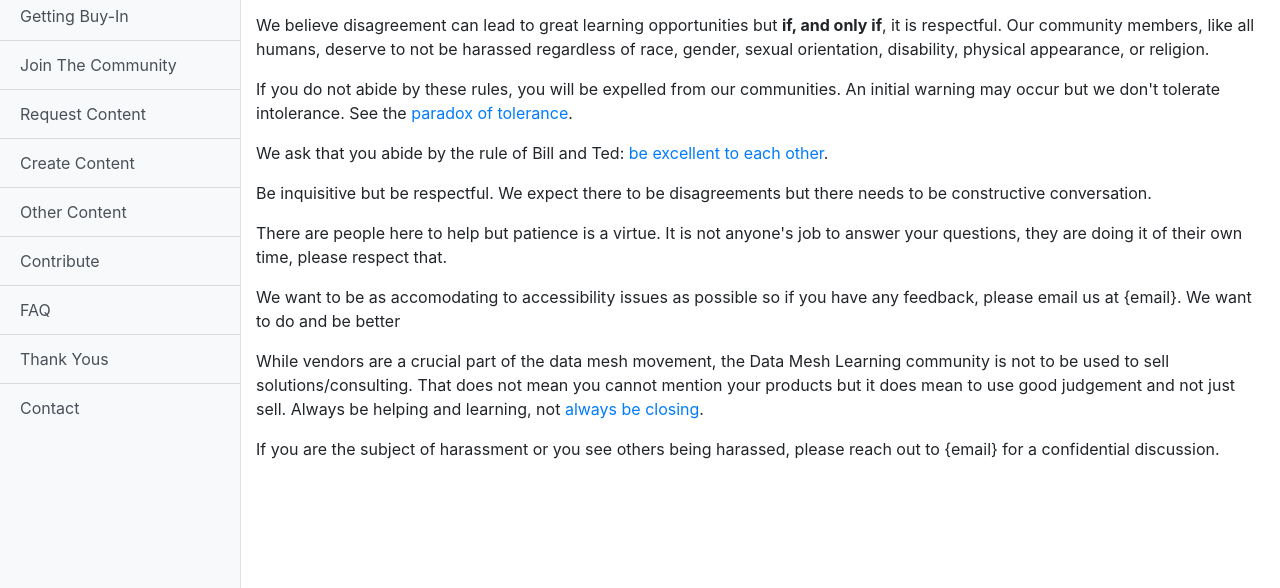
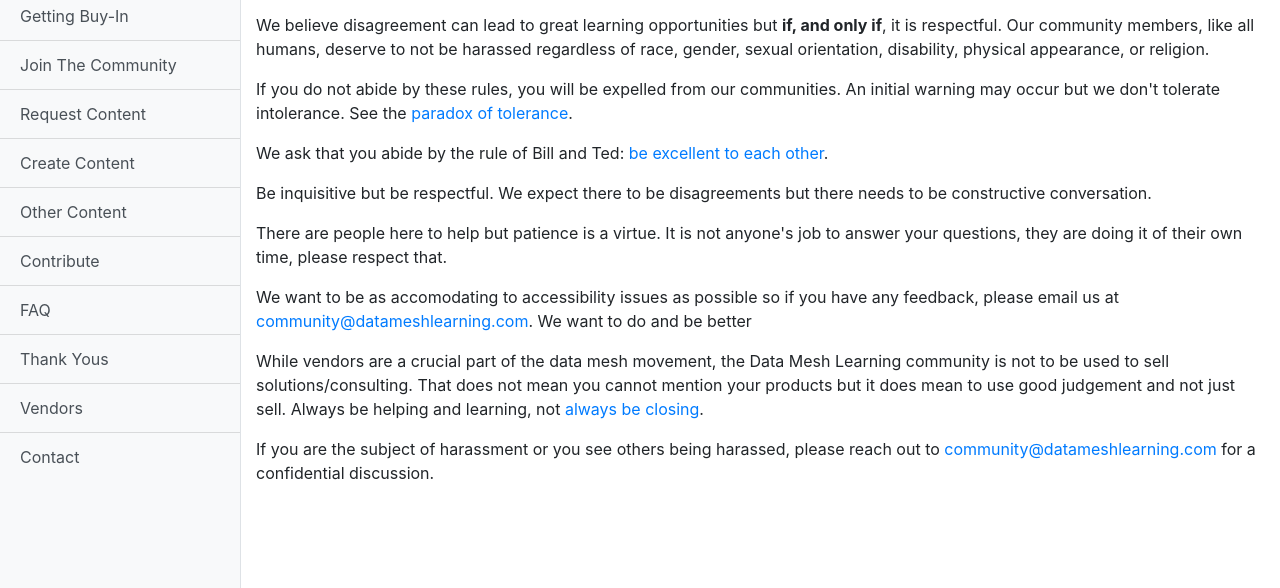
Before and after one commit to datameshlearning/code-of-conduct, a website: page index.html in a window 1280 px wide. Shown: the part 212-800 px from the top of the page. Drawn offline with Linux system fonts and the light colour scheme.

Commit message:
Pre-Launch Update

```diff
--- a/index.html
+++ b/index.html
@@ -37,7 +37,8 @@
         <a href="https://datameshlearning.github.io/contribute/" class="list-group-item list-group-item-action bg-light">Contribute</a>
         <a href="https://datameshlearning.github.io/FAQ/" class="list-group-item list-group-item-action bg-light">FAQ</a>
         <a href="https://datameshlearning.github.io/thank-yous/" class="list-group-item list-group-item-action bg-light">Thank Yous</a>
-        <a href="https://datameshlearning.github.io/vendors/" class="list-group-item list-group-item-action bg-light">Contact</a>
+        <a href="https://datameshlearning.github.io/vendors/" class="list-group-item list-group-item-action bg-light">Vendors</a>
+        <a href="https://datameshlearning.github.io/contact/" class="list-group-item list-group-item-action bg-light">Contact</a>
       </div>
     </div>
     <!-- /#sidebar-wrapper -->
@@ -58,7 +59,7 @@
               <a class="nav-link" href="https://datameshlearning.github.io/">Home <span class="sr-only">(current)</span></a>
             </li>
             <li class="nav-item active">
-              <a class="nav-link" href="#">Contact</a>
+              <a class="nav-link" href="https://datameshlearning.github.io/contact/">Contact</a>
             </li>
             <li class="nav-item dropdown active">
               <a class="nav-link dropdown-toggle" href="#" id="navbarDropdown" role="button" data-toggle="dropdown" aria-haspopup="true" aria-expanded="false">
@@ -68,6 +69,7 @@
                 <a class="dropdown-item" href="https://launchpass.com/data-mesh-group">Slack</a>
                 <a class="dropdown-item" href="https://datameshlearning.github.io/mailing-list/">Mailing List</a>
                 <a class="dropdown-item" href="https://datameshlearning.github.io/newsletter/">Newsletter</a>
+                <a class="dropdown-item" href="https://datameshlearning.github.io/meetups/">Meetups</a>
                 <a class="dropdown-item" href="https://datameshlearning.github.io/code-of-conduct/">Code of Conduct</a>
              </div>
             </li>
@@ -84,9 +86,9 @@
         <p>We ask that you abide by the rule of Bill and Ted: <a href="https://www.youtube.com/watch?v=rph_1DODXDU">be excellent to each other</a>.</p>
         <p>Be inquisitive but be respectful. We expect there to be disagreements but there needs to be constructive conversation.</p>
         <p>There are people here to help but patience is a virtue. It is not anyone's job to answer your questions, they are doing it of their own time, please respect that.</p>
-        <p>We want to be as accomodating to accessibility issues as possible so if you have any feedback, please email us at {email}. We want to do and be better</p>
+        <p>We want to be as accomodating to accessibility issues as possible so if you have any feedback, please email us at <a href="mailto:community@datameshlearning.com">community@datameshlearning.com</a>. We want to do and be better</p>
         <p>While vendors are a crucial part of the data mesh movement, the Data Mesh Learning community is not to be used to sell solutions/consulting. That does not mean you cannot mention your products but it does mean to use good judgement and not just sell. Always be helping and learning, not <a href="https://www.investopedia.com/terms/a/always-be-closing.asp">always be closing</a>.</p>
-        <p>If you are the subject of harassment or you see others being harassed, please reach out to {email} for a confidential discussion.</p>
+        <p>If you are the subject of harassment or you see others being harassed, please reach out to <a href="mailto:community@datameshlearning.com">community@datameshlearning.com</a> for a confidential discussion.</p>
       </div>
     </div>
     <!-- /#page-content-wrapper -->
```
